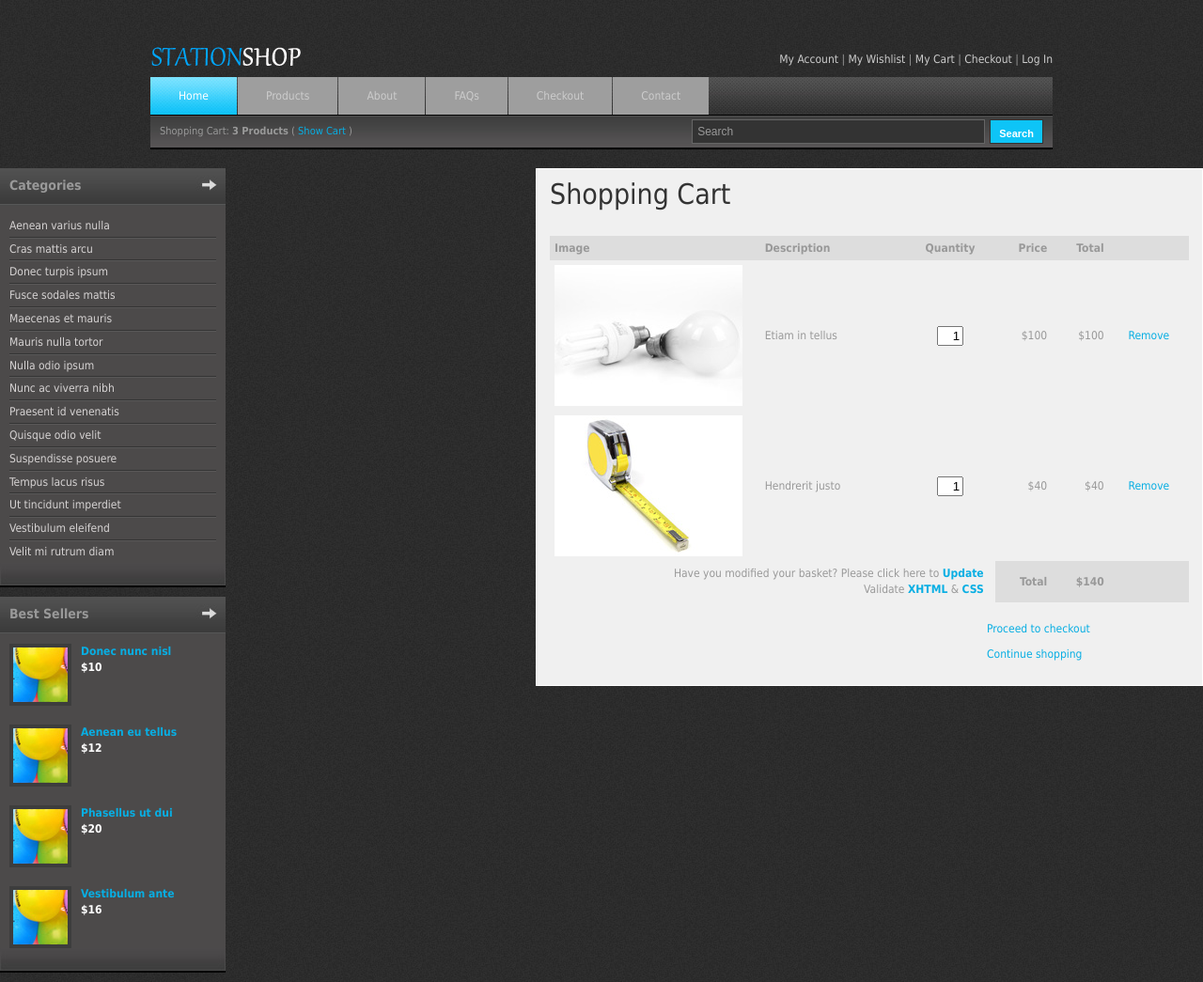
After one commit to mhmd733/django-project, a Django app: page //shoppingcart in a window 1280 px wide. The commit adds this page. Shown: the whole page at 94% size. Run offline with Django 5.2, Linux system fonts and the light colour scheme; some libraries are stand-ins or nearby versions; grey boxes are pictures that could not be loaded.

Commit message:
shopping cart has been added

```diff
--- a/falpjak/homepage/templates/homepage/layout.html
+++ b/falpjak/homepage/templates/homepage/layout.html
@@ -70,7 +70,7 @@
         </div>
 
         <div id="header_right">
-	        <a href="{% url 'login'%}">My Account</a> | <a href="#">My Wishlist</a> | <a href="#">My Cart</a> | <a href="#">Checkout</a> | <a href="{% url 'login'%}">Log In</a>
+	        <a href="{% url 'login'%}">My Account</a> | <a href="#">My Wishlist</a> | <a href="{% url 'cart' %}">My Cart</a> | <a href="#">Checkout</a> | <a href="{% url 'login'%}">Log In</a>
 		</div>
 
         <div class="cleaner"></div>
--- /dev/null
+++ b/falpjak/homepage/templates/homepage/shoppingcart.html
@@ -0,0 +1,47 @@
+{% extends "homepage/layout.html" %}
+
+{% load static%}
+{% block body%}
+<div id="content" class="float_r">
+    <h1>Shopping Cart</h1>
+    <table width="680px" cellspacing="0" cellpadding="5">
+                     <tr bgcolor="#ddd">
+                    <th width="220" align="left">Image </th>
+                    <th width="180" align="left">Description </th>
+                         <th width="100" align="center">Quantity </th>
+                    <th width="60" align="right">Price </th>
+                    <th width="60" align="right">Total </th>
+                    <th width="90"> </th>
+                  </tr>
+                <tr>
+                    <td><img src="{% static 'images/product/01.jpg' %}" alt="Image 01" /></td>
+                    <td>Etiam in tellus</td>
+                    <td align="center"><input type="text" value="1" style="width: 20px; text-align: right" /> </td>
+                    <td align="right">$100 </td>
+                    <td align="right">$100 </td>
+                    <td align="center"> <a href="#">Remove</a> </td>
+                </tr>
+                <tr>
+                    <td><img src="{% static 'images/product/02.jpg' %}" alt="Image 02" /> </td>
+                    <td>Hendrerit justo</td>
+                         <td align="center"><input type="text" value="1" style="width: 20px; text-align: right" />  </td>
+                    <td align="right">$40  </td>
+                    <td align="right">$40 </td>
+                    <td align="center"> <a href="#">Remove</a>  </td>
+                </tr>
+                <tr>
+                    <td colspan="3" align="right"  height="30px">Have you modified your basket? Please click here to <a href="shoppingcart.html"><strong>Update</strong></a>&nbsp;&nbsp; <br /> Validate <a href="http://validator.w3.org/check?uri=referer" rel="nofollow"><strong>XHTML</strong></a> &amp; <a href="http://jigsaw.w3.org/css-validator/check/referer" rel="nofollow"><strong>CSS</strong></a>&nbsp;&nbsp; </td>
+                    <td align="right" style="background:#ddd; font-weight:bold"> Total </td>
+                    <td align="right" style="background:#ddd; font-weight:bold">$140 </td>
+                    <td style="background:#ddd; font-weight:bold"> </td>
+                </tr>
+            </table>
+            <div style="float:right; width: 215px; margin-top: 20px;">
+
+            <p><a href="checkout.html">Proceed to checkout</a></p>
+            <p><a href="javascript:history.back()">Continue shopping</a></p>
+
+            </div>
+
+
+{% endblock %}
--- a/falpjak/homepage/urls.py
+++ b/falpjak/homepage/urls.py
@@ -3,4 +3,5 @@
 
 urlpatterns = [
     path ('', views.index , name = 'index'),
+    path ('/shoppingcart', views.cart ,name = 'cart')
 ]
--- a/falpjak/homepage/views.py
+++ b/falpjak/homepage/views.py
@@ -7,3 +7,7 @@
 
 def  index (request):
     return render(request, 'homepage/index.html')
+
+
+def cart (request):
+    return render (request, 'homepage/shoppingcart.html')
--- a/falpjak/mainapp/static/css/style.css
+++ b/falpjak/mainapp/static/css/style.css
@@ -137,7 +137,7 @@
 
 .btn_uy a {
     padding: 10px 20px;
-    background: #001da0;
+    background: #08aee3;
     text-transform: uppercase;
     text-align: center;
     font-size: 16px;
--- a/falpjak/mainapp/urls.py
+++ b/falpjak/mainapp/urls.py
@@ -4,5 +4,5 @@
 urlpatterns = [
     path ("login/", views.login_view, name= "login" ),
     path ('sinup/', views.sinup_view,name = 'sinup'),
-    path ('sinup_success', views.signup_success , name='sinup_success'),
+    path ('sinup_success/', views.signup_success , name='sinup_success'),
 ]
```
Also changed, not shown: falpjak/manage.py (added, +22 -0 lines), falpjak/db.sqlite3 (added).
